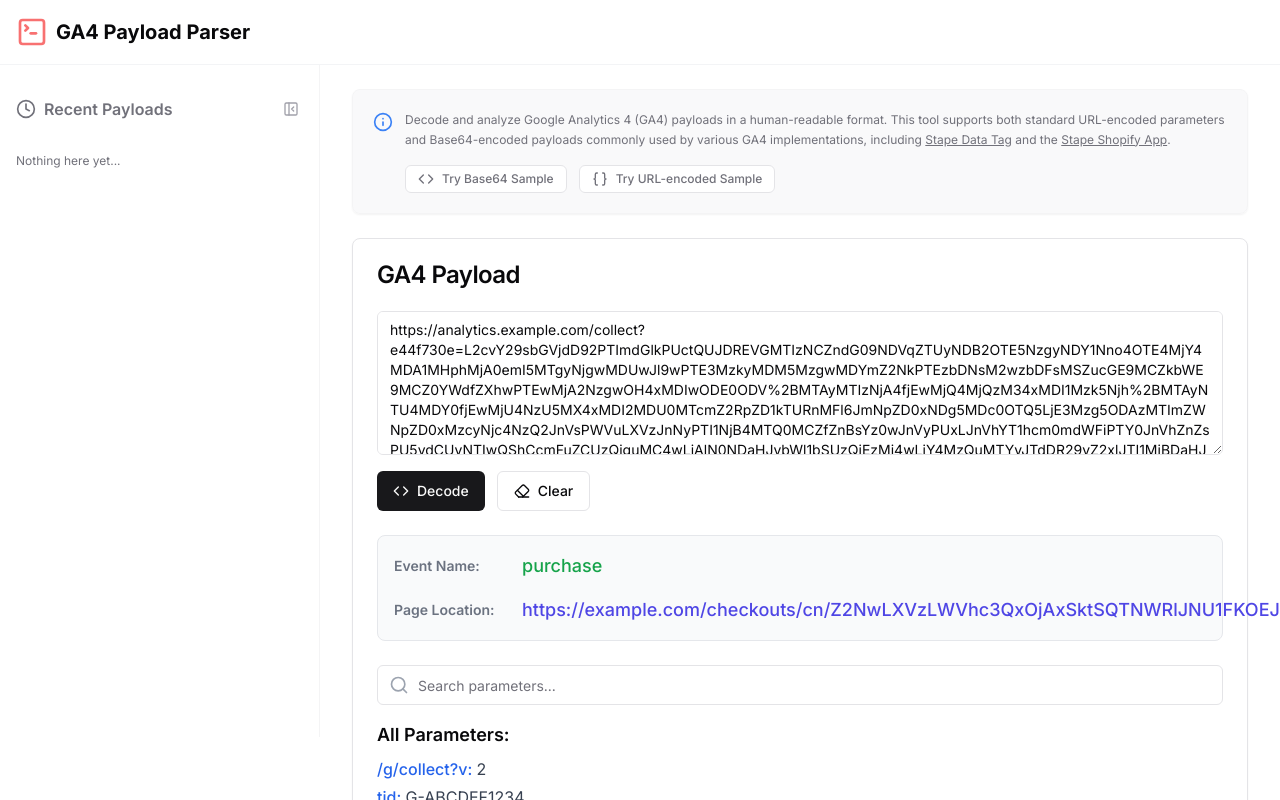
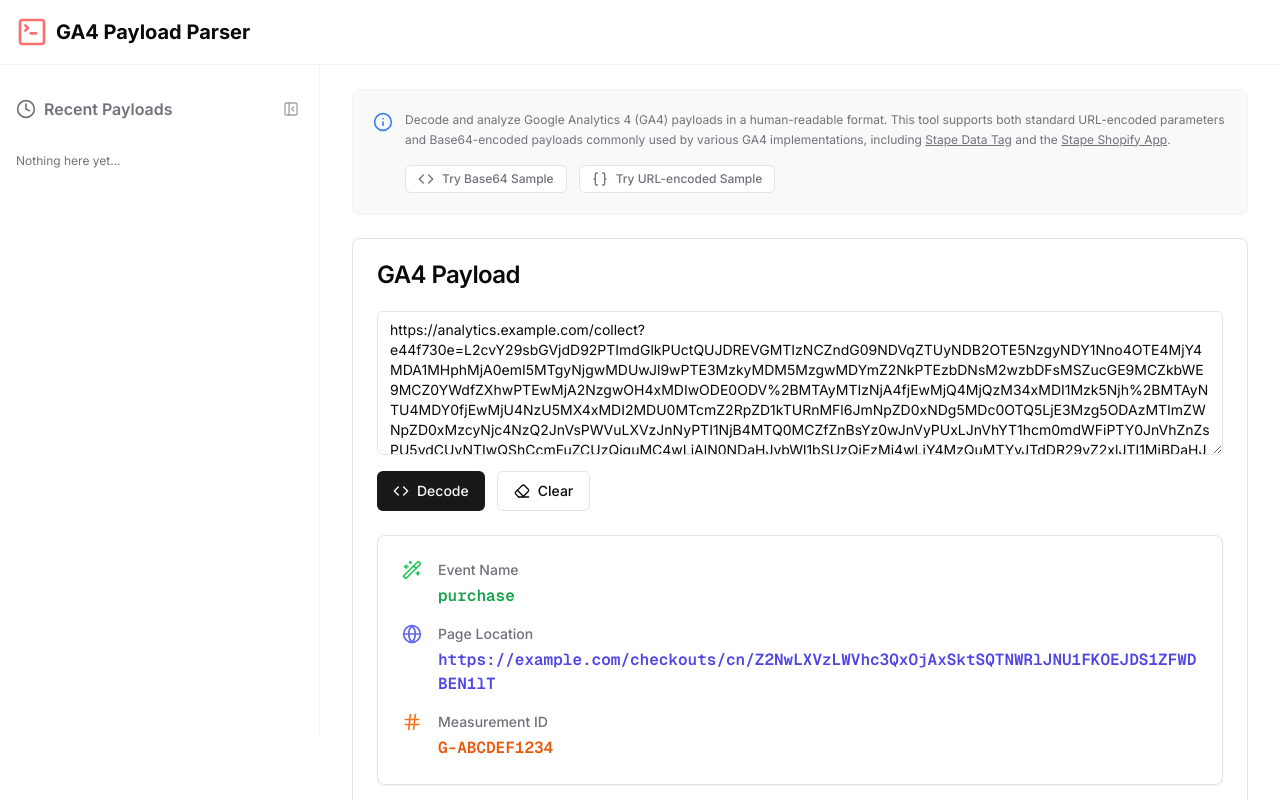
Before and after one commit to prabapro/ga4-payload-parser, a React (Vite) app: page / in a window 1280 px wide. Both pictures are taken after a click on the button "Try Base64 Sample". Shown: the top 800 px of the page. Built offline with nearby package versions, Linux system fonts and the light colour scheme.

Commit message:
♻️ refactor highlightedInfo component

```diff
--- a/src/components/features/decoder/HighlightedInfo.tsx
+++ b/src/components/features/decoder/HighlightedInfo.tsx
@@ -1,30 +1,59 @@
 // src/components/features/decoder/HighlightedInfo.tsx
 import React from 'react';
+import { Card, CardContent } from '@/components/ui/card';
+import { Wand2, Globe, Hash } from 'lucide-react';
 import type { HighlightedInfoProps } from './types';
 
 export const HighlightedInfo: React.FC<HighlightedInfoProps> = ({ data }) => {
   if (!data) return null;
 
+  const highlightedParams = [
+    {
+      id: 'event',
+      icon: <Wand2 className="h-5 w-5 text-green-500" />,
+      label: 'Event Name',
+      value: data.en,
+      valueClassName: 'text-green-600',
+    },
+    {
+      id: 'page',
+      icon: <Globe className="h-5 w-5 text-indigo-500" />,
+      label: 'Page Location',
+      value: data.dl,
+      valueClassName: 'text-indigo-600',
+    },
+    {
+      id: 'tid',
+      icon: <Hash className="h-5 w-5 text-orange-500" />,
+      label: 'Measurement ID',
+      value: data.tid,
+      valueClassName: 'text-orange-600',
+    },
+  ];
+
+  const formatValue = (value: unknown): string => {
+    if (value === null || value === undefined) return 'N/A';
+    return String(value);
+  };
+
   return (
-    <div className="mb-6 p-4 bg-gray-50 rounded-lg border border-gray-200">
-      <div className="grid gap-4">
-        <div className="flex items-center">
-          <span className="text-sm font-semibold text-gray-500 w-32">
-            Event Name:
-          </span>
-          <span className="text-lg font-medium text-green-600">
-            {data.en || 'N/A'}
-          </span>
-        </div>
-        <div className="flex items-center">
-          <span className="text-sm font-semibold text-gray-500 w-32">
-            Page Location:
-          </span>
-          <span className="text-lg font-medium text-indigo-600">
-            {data.dl || 'N/A'}
-          </span>
-        </div>
-      </div>
-    </div>
+    <Card>
+      <CardContent className="grid gap-4 p-6">
+        {highlightedParams.map(({ id, icon, label, value, valueClassName }) => (
+          <div key={id} className="flex items-start gap-4">
+            {icon}
+            <div className="space-y-1 min-w-0 flex-1">
+              <p className="text-sm font-medium text-muted-foreground">
+                {label}
+              </p>
+              <p
+                className={`text-base font-semibold font-mono break-all ${valueClassName}`}>
+                {formatValue(value)}
+              </p>
+            </div>
+          </div>
+        ))}
+      </CardContent>
+    </Card>
   );
 };
```
